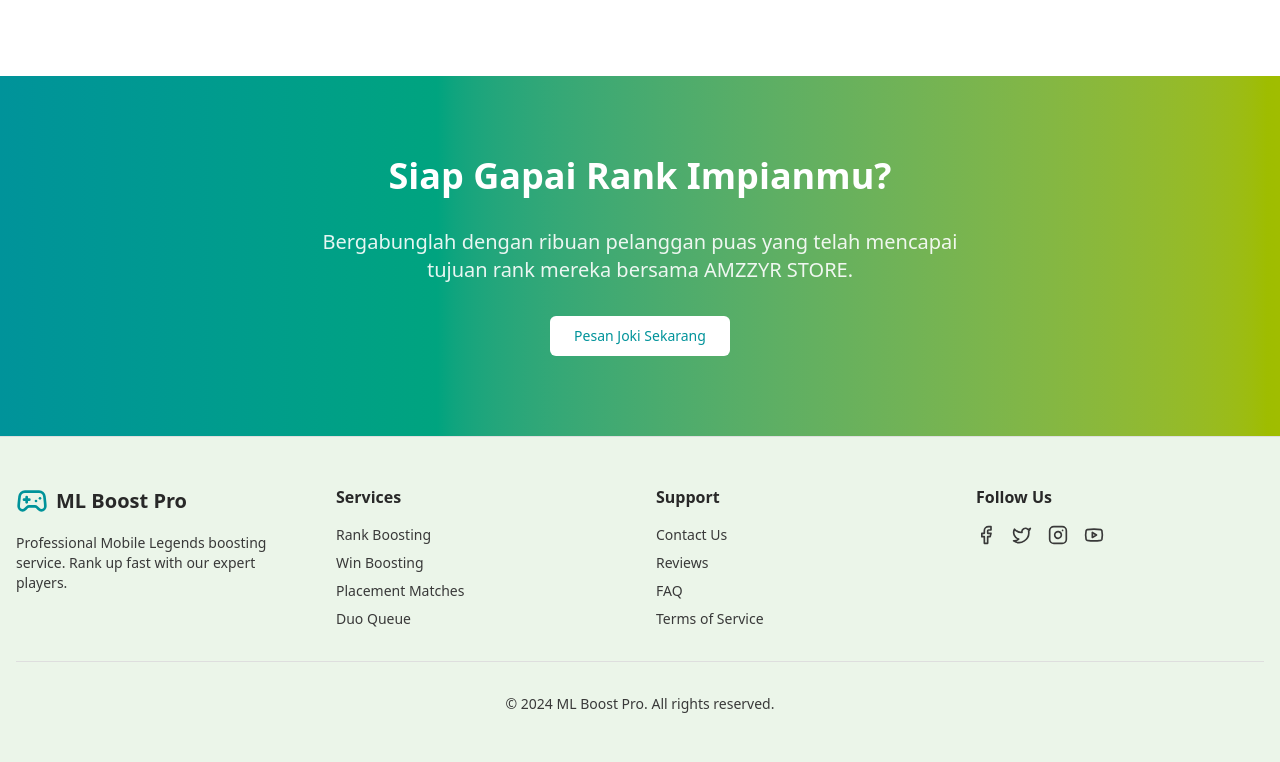
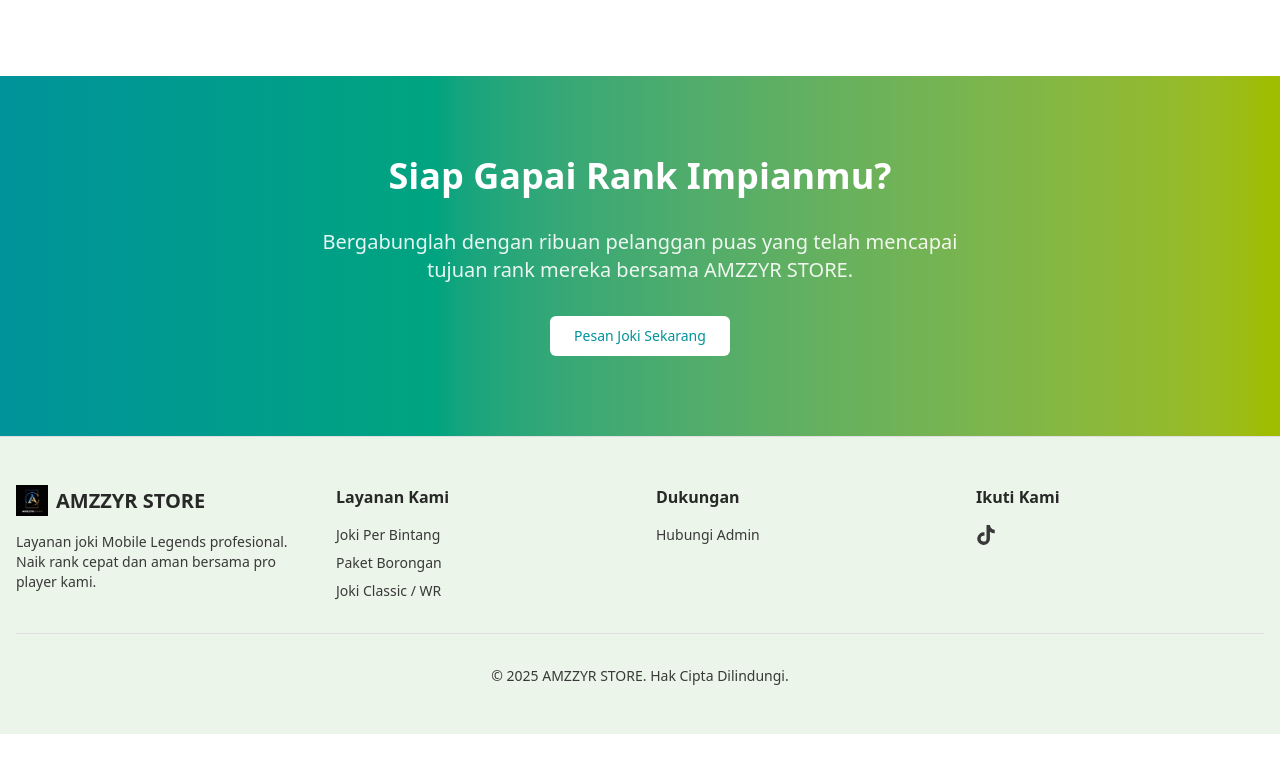
Before and after one commit to Andrewij21/ml-booster, a Next.js app: page / in a window 1280 px wide. Shown: the part 2983-3745 px from the top of the page. After the commit the page ends 3717 px from the top, so only its background shows below. Built offline with nearby package versions, Linux system fonts and the light colour scheme.

Commit message:
refactor: fix footer

```diff
--- a/components/layouts/Footer.tsx
+++ b/components/layouts/Footer.tsx
@@ -1,130 +1,90 @@
+import Image from "next/image";
 import Link from "next/link";
-import { Gamepad2, Facebook, Twitter, Instagram, Youtube } from "lucide-react";
+// Tambahkan ikon Tiktok dan hapus yang tidak perlu
+import { FaTiktok, FaInstagram } from "react-icons/fa";
 
 export function Footer() {
   return (
     <footer className="bg-muted border-t border-border">
       <div className="container mx-auto px-4 py-12">
         <div className="grid grid-cols-1 md:grid-cols-4 gap-8">
-          {/* Brand */}
+          {/* Brand & Logo */}
           <div className="space-y-4">
             <Link href="/" className="flex items-center space-x-2">
-              <Gamepad2 className="h-8 w-8 text-primary" />
+              <Image
+                src="/logo.jpeg" // Pastikan logo.png ada di folder /public
+                alt="AMZZYR STORE Logo"
+                width={32}
+                height={32}
+              />
               <span className="font-bold text-xl text-foreground">
-                ML Boost Pro
+                AMZZYR STORE
               </span>
             </Link>
             <p className="text-muted-foreground text-sm">
-              Professional Mobile Legends boosting service. Rank up fast with
-              our expert players.
+              Layanan joki Mobile Legends profesional. Naik rank cepat dan aman
+              bersama pro player kami.
             </p>
           </div>
 
-          {/* Services */}
+          {/* Layanan Kami */}
           <div className="space-y-4">
-            <h3 className="font-semibold text-foreground">Services</h3>
+            <h3 className="font-semibold text-foreground">Layanan Kami</h3>
             <ul className="space-y-2 text-sm">
               <li>
                 <Link
-                  href="/pricing"
+                  href="/#pricing" // Mengarah ke section harga per bintang
                   className="text-muted-foreground hover:text-primary transition-colors"
                 >
-                  Rank Boosting
+                  Joki Per Bintang
                 </Link>
               </li>
               <li>
                 <Link
-                  href="/pricing"
+                  href="/#special-packages" // Mengarah ke section paket borongan
                   className="text-muted-foreground hover:text-primary transition-colors"
                 >
-                  Win Boosting
+                  Paket Borongan
                 </Link>
               </li>
               <li>
                 <Link
-                  href="/pricing"
+                  href="/#pricing"
                   className="text-muted-foreground hover:text-primary transition-colors"
                 >
-                  Placement Matches
-                </Link>
-              </li>
-              <li>
-                <Link
-                  href="/pricing"
-                  className="text-muted-foreground hover:text-primary transition-colors"
-                >
-                  Duo Queue
+                  Joki Classic / WR
                 </Link>
               </li>
             </ul>
           </div>
 
-          {/* Support */}
+          {/* Dukungan */}
           <div className="space-y-4">
-            <h3 className="font-semibold text-foreground">Support</h3>
+            <h3 className="font-semibold text-foreground">Dukungan</h3>
             <ul className="space-y-2 text-sm">
               <li>
                 <Link
-                  href="/contact"
+                  href="https://wa.me/6282111793609" // Langsung ke WhatsApp
+                  target="_blank"
                   className="text-muted-foreground hover:text-primary transition-colors"
                 >
-                  Contact Us
-                </Link>
-              </li>
-              <li>
-                <Link
-                  href="/testimonials"
-                  className="text-muted-foreground hover:text-primary transition-colors"
-                >
-                  Reviews
-                </Link>
-              </li>
-              <li>
-                <Link
-                  href="#"
-                  className="text-muted-foreground hover:text-primary transition-colors"
-                >
-                  FAQ
-                </Link>
-              </li>
-              <li>
-                <Link
-                  href="#"
-                  className="text-muted-foreground hover:text-primary transition-colors"
-                >
-                  Terms of Service
+                  Hubungi Admin
                 </Link>
               </li>
             </ul>
           </div>
 
-          {/* Social */}
+          {/* Sosial Media */}
           <div className="space-y-4">
-            <h3 className="font-semibold text-foreground">Follow Us</h3>
+            <h3 className="font-semibold text-foreground">Ikuti Kami</h3>
             <div className="flex space-x-4">
               <Link
-                href="#"
+                href="https://www.tiktok.com/@amzzyr.store" // Link TikTok Anda
+                target="_blank"
                 className="text-muted-foreground hover:text-primary transition-colors"
+                aria-label="TikTok"
               >
-                <Facebook className="h-5 w-5" />
-              </Link>
-              <Link
-                href="#"
-                className="text-muted-foreground hover:text-primary transition-colors"
-              >
-                <Twitter className="h-5 w-5" />
-              </Link>
-              <Link
-                href="#"
-                className="text-muted-foreground hover:text-primary transition-colors"
-              >
-                <Instagram className="h-5 w-5" />
-              </Link>
-              <Link
-                href="#"
-                className="text-muted-foreground hover:text-primary transition-colors"
-              >
-                <Youtube className="h-5 w-5" />
+                <FaTiktok className="h-5 w-5" />
               </Link>
             </div>
           </div>
@@ -132,7 +92,7 @@ export function Footer() {
 
         <div className="border-t border-border mt-8 pt-8 text-center">
           <p className="text-muted-foreground text-sm">
-            © 2024 ML Boost Pro. All rights reserved.
+            © 2025 AMZZYR STORE. Hak Cipta Dilindungi.
           </p>
         </div>
       </div>
--- a/package.json
+++ b/package.json
@@ -27,6 +27,7 @@
     "react": "19.1.0",
     "react-dom": "19.1.0",
     "react-hook-form": "^7.63.0",
+    "react-icons": "^5.5.0",
     "tailwind-merge": "^3.3.1",
     "zod": "^4.1.9"
   },
```
Also changed, not shown: 1 other file (tests, documents, lock files or other folders).
